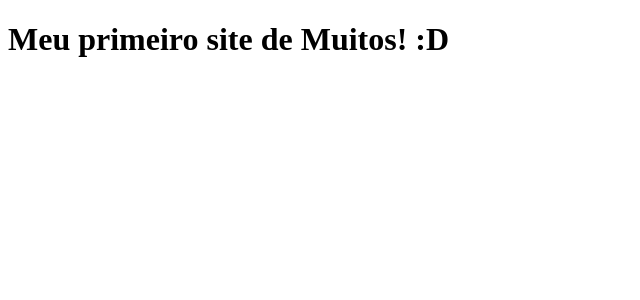
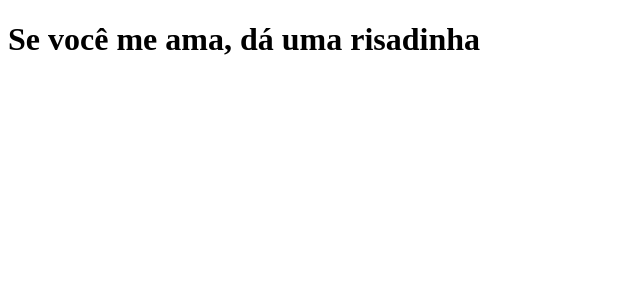
Before and after one commit to MViniciusCoffe/clone-tabnews, a Next.js app: page / in a window 1280 px wide. Shown: the top 300 px of the page, without its empty margins (0-640 px from the left). Built offline with nearby package versions, Linux system fonts and the light colour scheme.

Commit message:
Troquei a frase

```diff
--- a/pages/index.js
+++ b/pages/index.js
@@ -1,20 +1,9 @@
 function Home() {
   return (
     <b>
-      <h1>Meu primeiro site de Muitos! :D</h1>
+      <h1>Se você me ama, dá uma risadinha</h1>
     </b>
   );
 }
 
-function Coisa() {
-  return (
-    <div>
-      <b>
-        {" "}
-        Eu te amo moorrr <p>sériooo</p>
-      </b>{" "}
-    </div>
-  );
-}
-
 export default Home;
```
